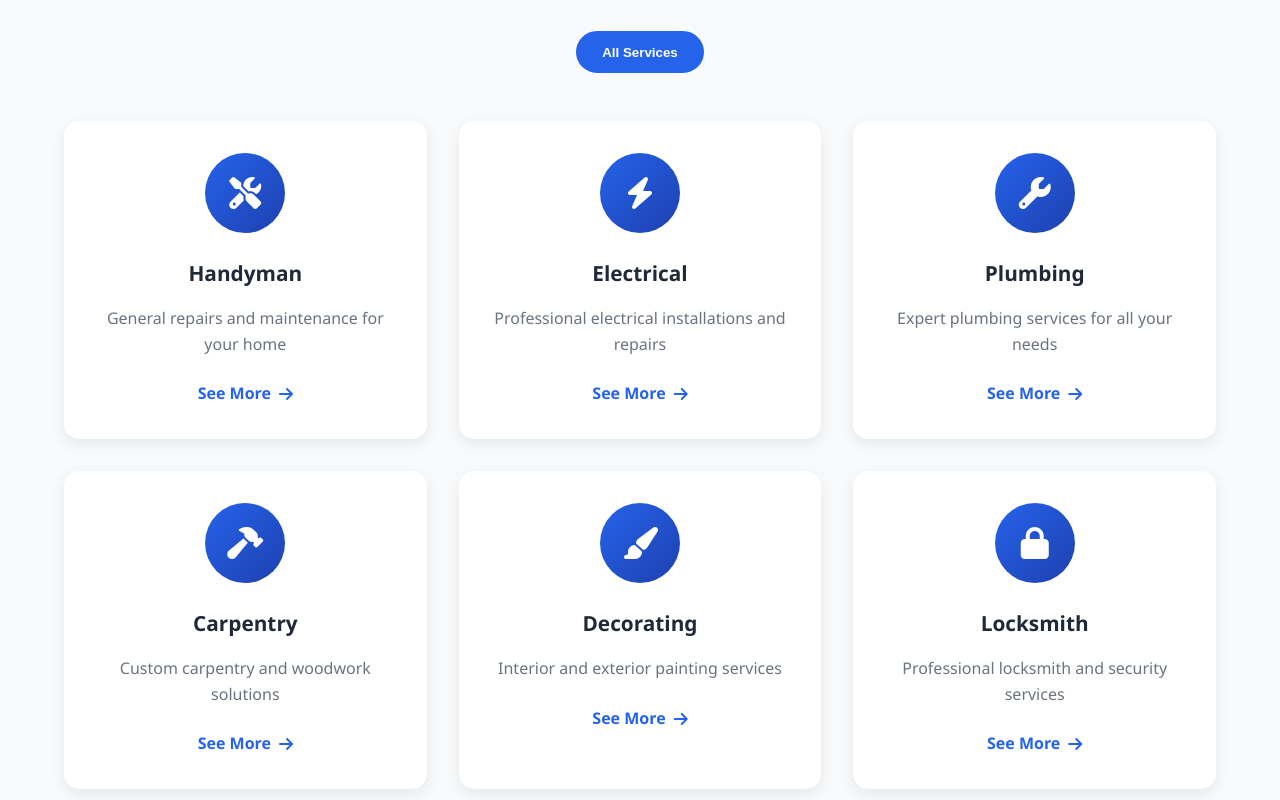
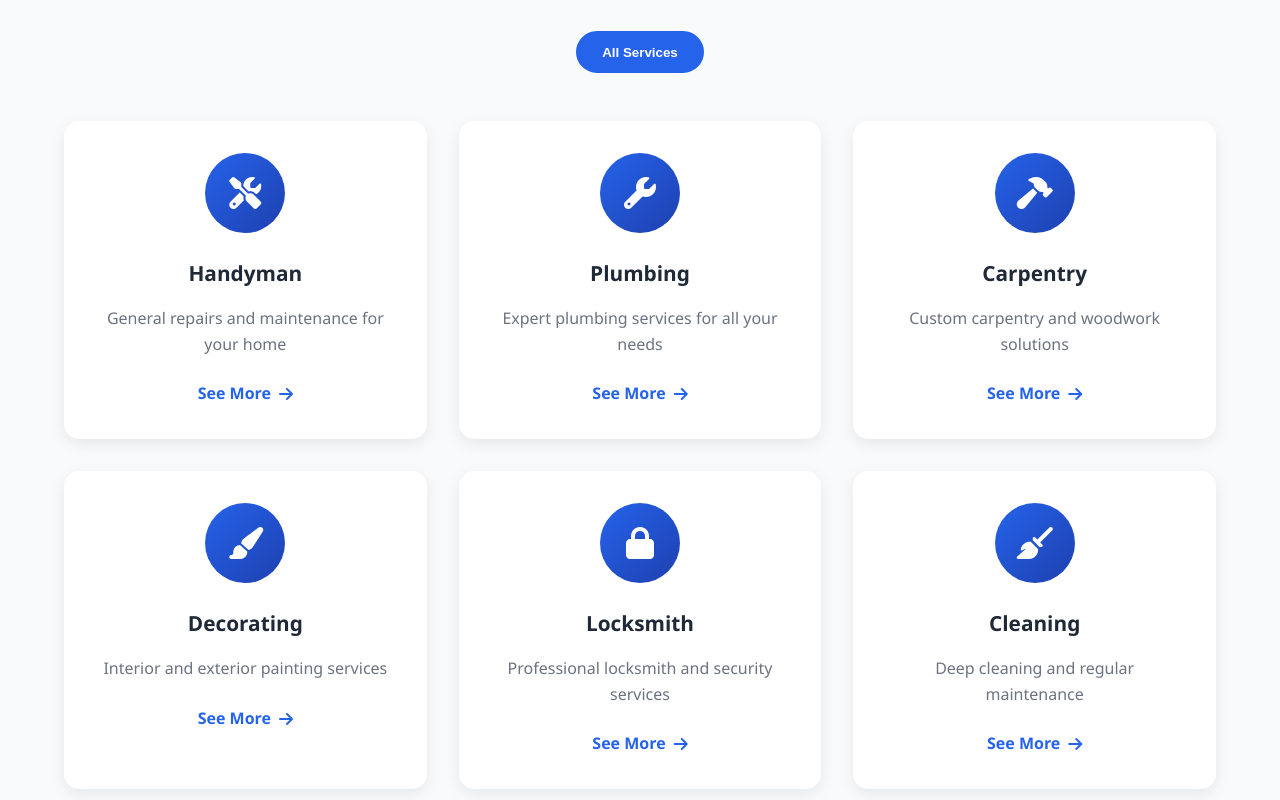
Before and after one commit to harisameencs/BlueOakPropertyCare, a plain HTML site: page index.html in a window 1280 px wide. Shown: the part 1120-1920 px from the top of the page. Drawn offline with Linux system fonts and the light colour scheme.

Commit message:
Update index.html

```diff
--- a/index.html
+++ b/index.html
@@ -1399,7 +1399,6 @@
                     <select id="service" name="service" required>
                         <option value="">Select a service</option>
                         <option value="handyman">Handyman</option>
-                        <option value="electrical">Electrical</option>
                         <option value="plumbing">Plumbing</option>
                         <option value="carpentry">Carpentry</option>
                         <option value="decorating">Decorating</option>
@@ -1534,21 +1533,6 @@
                     { icon: 'fa-check', title: 'Furniture Assembly', desc: 'Professional assembly of all types of furniture' },
                     { icon: 'fa-check', title: 'Maintenance', desc: 'Regular home maintenance to prevent future issues' },
                     { icon: 'fa-check', title: 'Installation', desc: 'Installing shelves, mirrors, and wall fixtures' }
-                ]
-            },
-            {
-                name: 'Electrical',
-                icon: 'fa-bolt',
-                category: 'installation',
-                description: 'Professional electrical installations and repairs',
-                image: 'electrical.webp',
-                fullDescription: 'Our certified electricians provide safe and reliable electrical services for your home. From simple repairs to complete rewiring, we ensure all work meets safety standards.',
-                fullDescription2: 'We handle everything from installing new outlets and light fixtures to upgrading your electrical panel. All our electricians are licensed and insured for your peace of mind.',
-                features: [
-                    { icon: 'fa-check', title: 'Wiring & Rewiring', desc: 'Complete electrical wiring solutions' },
-                    { icon: 'fa-check', title: 'Lighting Installation', desc: 'Indoor and outdoor lighting fixtures' },
-                    { icon: 'fa-check', title: 'Panel Upgrades', desc: 'Modern electrical panel installations' },
-                    { icon: 'fa-check', title: 'Safety Inspections', desc: 'Thorough electrical safety checks' }
                 ]
             },
             {
```
